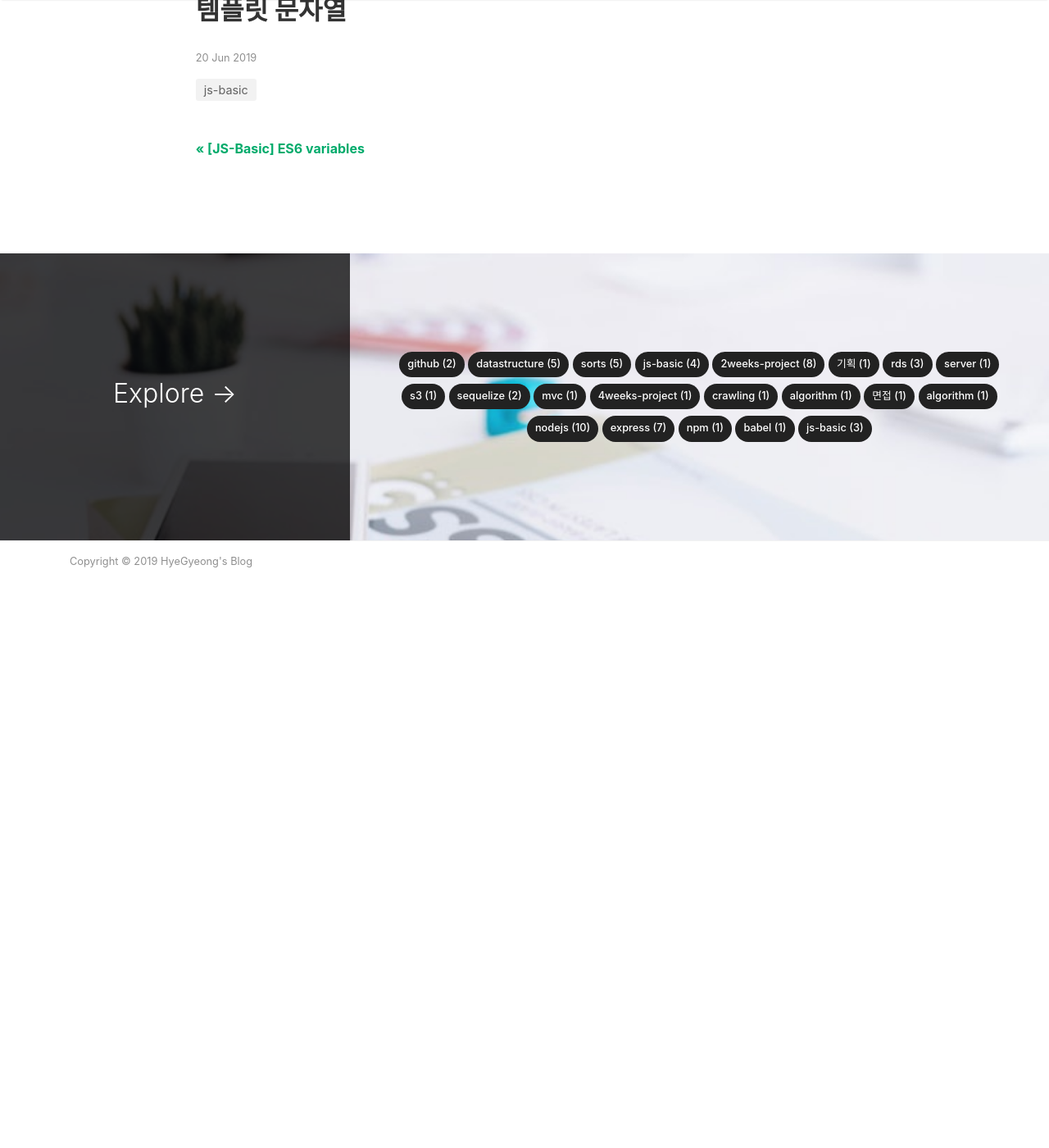
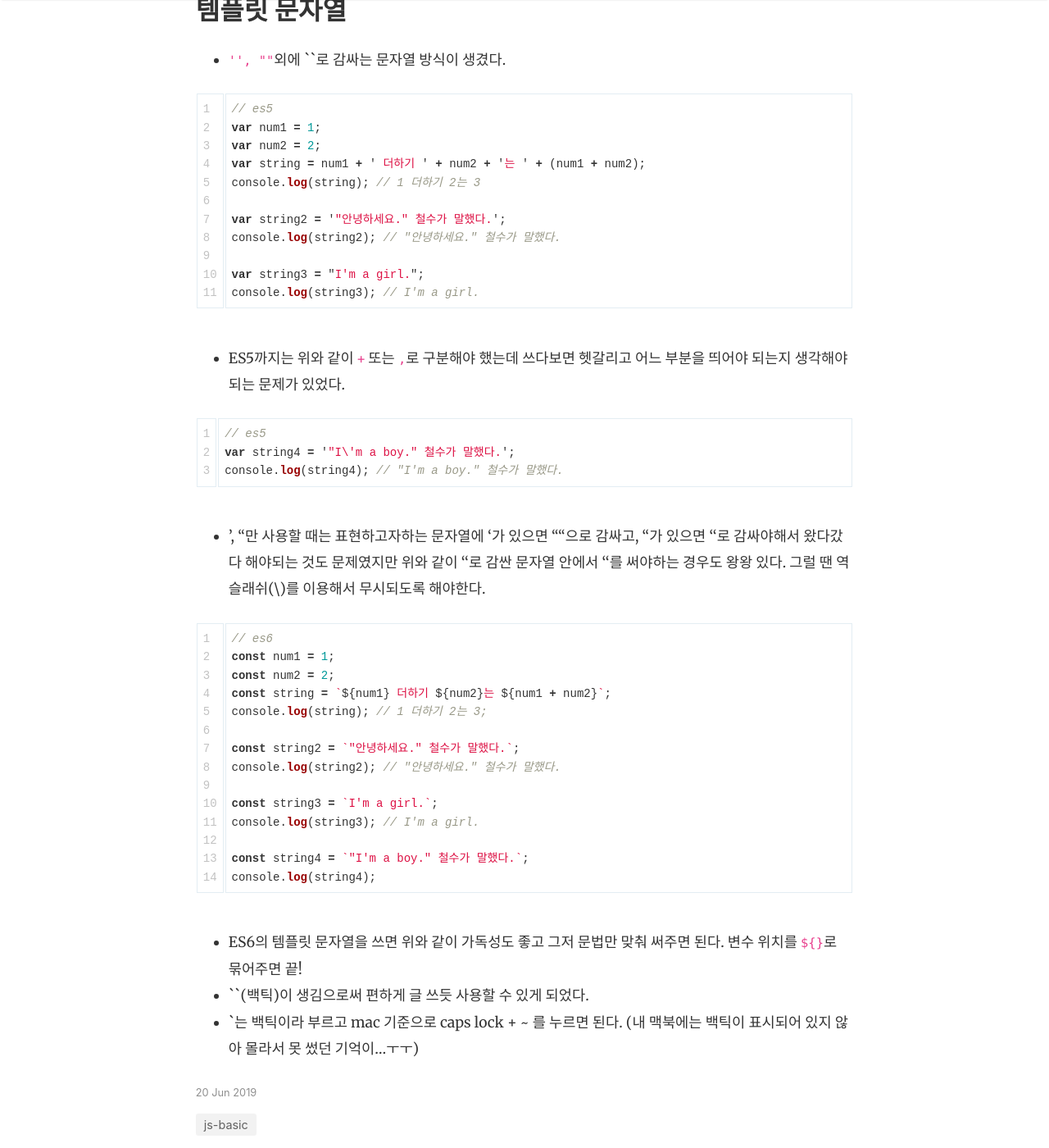
Before and after one commit to Hyegyeong310/blog, a Jekyll site: the page built from _posts/2019-06-20-ES6 Template string.md, in a window 1280 px wide and 1400 px high, scrolled down 840 px. Shown: the whole window at 82% size. Built offline with Jekyll 4.4.1, drawn with Linux system fonts in a browser that asks for light colours; nearby versions of some CDN libraries; comment, search, counter and statistics services are not loaded; before the commit the page ends 1608 px from its top, so only the background shows below that.

Commit message:
add template string contents

````diff
--- a/_posts/2019-06-20-ES6 Template string.md
+++ b/_posts/2019-06-20-ES6 Template string.md
@@ -10,3 +10,50 @@ sitemap:
 ---
 
 ## 템플릿 문자열
+
+- `'', ""`외에 ``로 감싸는 문자열 방식이 생겼다.
+
+```js
+// es5
+var num1 = 1;
+var num2 = 2;
+var string = num1 + ' 더하기 ' + num2 + '는 ' + (num1 + num2);
+console.log(string); // 1 더하기 2는 3
+
+var string2 = '"안녕하세요." 철수가 말했다.';
+console.log(string2); // "안녕하세요." 철수가 말했다.
+
+var string3 = "I'm a girl.";
+console.log(string3); // I'm a girl.
+```
+
+- ES5까지는 위와 같이 `+` 또는 `,`로 구분해야 했는데 쓰다보면 헷갈리고 어느 부분을 띄어야 되는지 생각해야되는 문제가 있었다.
+
+```js
+// es5
+var string4 = '"I\'m a boy." 철수가 말했다.';
+console.log(string4); // "I'm a boy." 철수가 말했다.
+```
+
+- ', "만 사용할 때는 표현하고자하는 문자열에 '가 있으면 ""으로 감싸고, "가 있으면 ''로 감싸야해서 왔다갔다 해야되는 것도 문제였지만 위와 같이 ''로 감싼 문자열 안에서 ''를 써야하는 경우도 왕왕 있다. 그럴 땐 역슬래쉬(\\)를 이용해서 무시되도록 해야한다.
+
+```js
+// es6
+const num1 = 1;
+const num2 = 2;
+const string = `${num1} 더하기 ${num2}는 ${num1 + num2}`;
+console.log(string); // 1 더하기 2는 3;
+
+const string2 = `"안녕하세요." 철수가 말했다.`;
+console.log(string2); // "안녕하세요." 철수가 말했다.
+
+const string3 = `I'm a girl.`;
+console.log(string3); // I'm a girl.
+
+const string4 = `"I'm a boy." 철수가 말했다.`;
+console.log(string4);
+```
+
+- ES6의 템플릿 문자열을 쓰면 위와 같이 가독성도 좋고 그저 문법만 맞춰 써주면 된다. 변수 위치를 `${}`로 묶어주면 끝!
+- ``(백틱)이 생김으로써 편하게 글 쓰듯 사용할 수 있게 되었다.
+- `는 백틱이라 부르고 mac 기준으로 caps lock + ~ 를 누르면 된다. (내 맥북에는 백틱이 표시되어 있지 않아 몰라서 못 썼던 기억이...ㅜㅜ)
````
